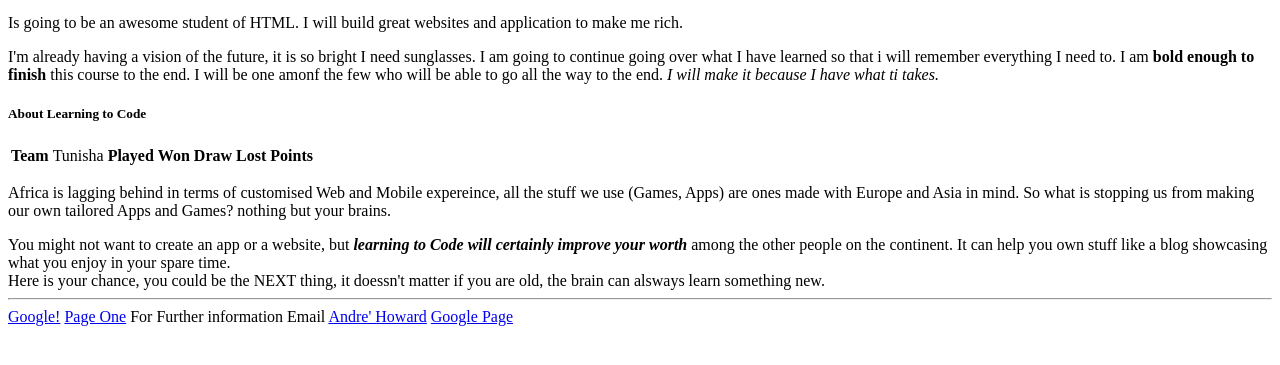
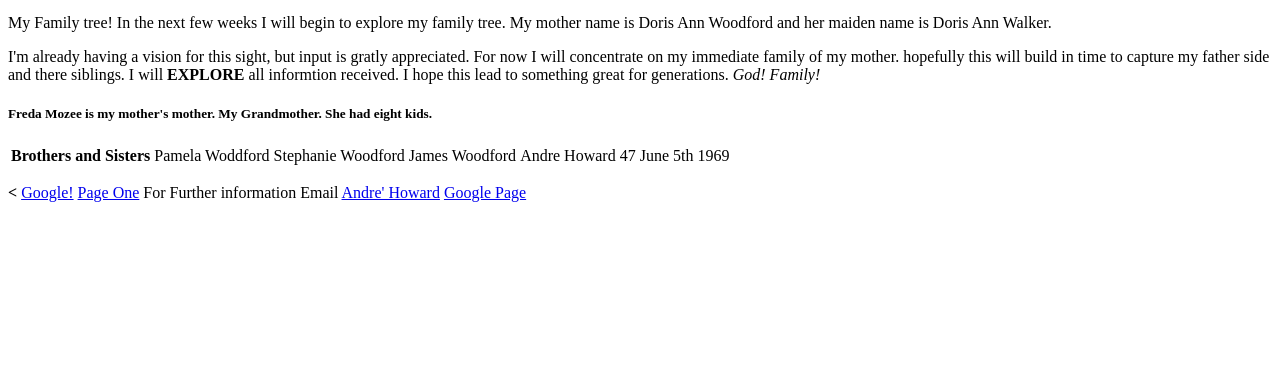
Before and after one commit to andrehoward/CodeLouisvilleNew, a plain HTML site: page project/html/index.html in a window 1280 px wide. Shown: the part 261-626 px from the top of the page. Drawn offline with Linux system fonts and the light colour scheme.

Commit message:
changes to website to family tree

```diff
--- a/project/html/index.html
+++ b/project/html/index.html
@@ -9,38 +9,34 @@ My First Website! Andre Howard
 </head>
 <body>
 <h1>Andre Howard</h1>
+
 <a href="http://www.google.com" title="This is a nice drone"><p><img src="Package_drone.jpg"/></P></a>
-<p>Is going to be an awesome student of HTML.
-I will build great websites and application to make me rich.</p>
-I'm already having a vision of the future, it is so bright I need sunglasses.
-I am going to continue going over what I have learned so that i will remember everything I need to.
-I am <strong>bold enough to finish </strong>this course to the end.
-I will be one amonf the few who will be able to go all the way to the end.
-<em>I will make it because I have what ti takes.</em>
-<h5>About Learning to Code</h5>
+<p>My Family tree!
+In the next few weeks I will begin to explore my family tree. My mother name is Doris Ann Woodford and her maiden name is Doris Ann Walker.</p>
+I'm already having a vision for this sight, but input is gratly appreciated.
+For now I will concentrate on my immediate family of my mother. hopefully this will build in time to capture my father side and there siblings.
+I will <strong>EXPLORE</strong> all informtion received. I hope this lead to something great for generations.
+<em>God! Family!</em>
+<h5>Freda Mozee is my mother's mother. My Grandmother. She had eight kids.</h5>
+
 <table>
 
-<th>Team</th>
-<td>Tunisha</td>
-<th>Played</th>
-<th>Won</th>
-<th>Draw</th>
-<th>Lost</th>
-<th>Points</th>
-
-
+<th>Brothers and Sisters</th>
+<td>Pamela Woddford</td>
+<td>Stephanie Woodford</td>
+<td>James Woodford</td>
+<td>Andre Howard 47 June 5th 1969</td>
 
 </table>
 
-<p>Africa is lagging behind in terms of customised Web and Mobile expereince, all the stuff we use (Games, Apps) are ones made with Europe and Asia in mind. So what is stopping us from making our own tailored Apps and Games?
-nothing but your brains.</p> You might not want to create an app or a website, but <b><i>learning to Code will certainly improve your worth</b></i> among the other people on the continent.
-It can help you own stuff like a blog showcasing what you enjoy in your spare time. <br />Here is your chance, you could be the NEXT thing, it doessn't matter if you are old, the brain can alsways learn something new.<hr />
+<p></p>
+<b><</b>
 
 <a href="http://www.Google.com">Google!</a>
 <! --I'm now learning how to use link-->
 
 <a href="Page one.html">Page One</a>
 For Further information Email <a href="mailto:Andre' Howard">Andre' Howard</a>
-<a href="http://www.Google.com"& put title="Visit this website if you want to know something.">Google Page</a>
+<a href="http://www.Google.com"& put title="Visit this website if you want to know something about Geneology.">Google Page</a>
 </body>
 </html>
```
